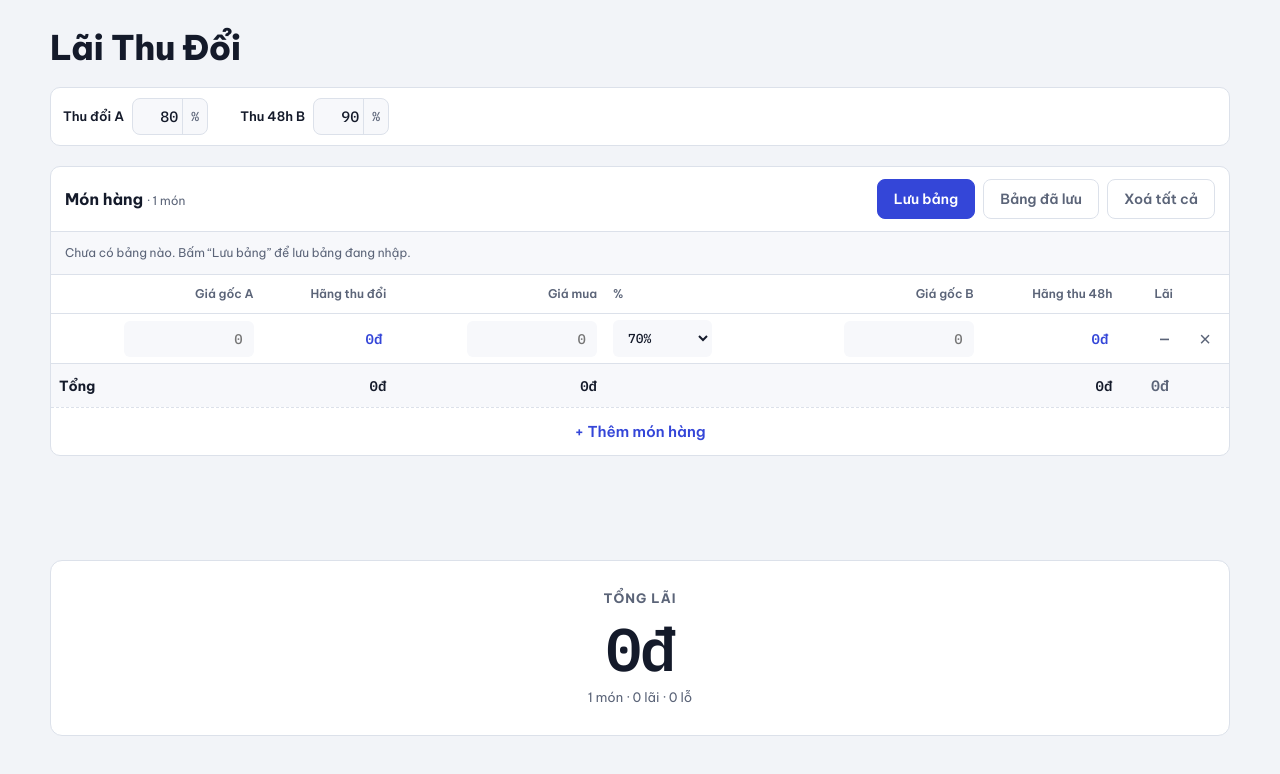
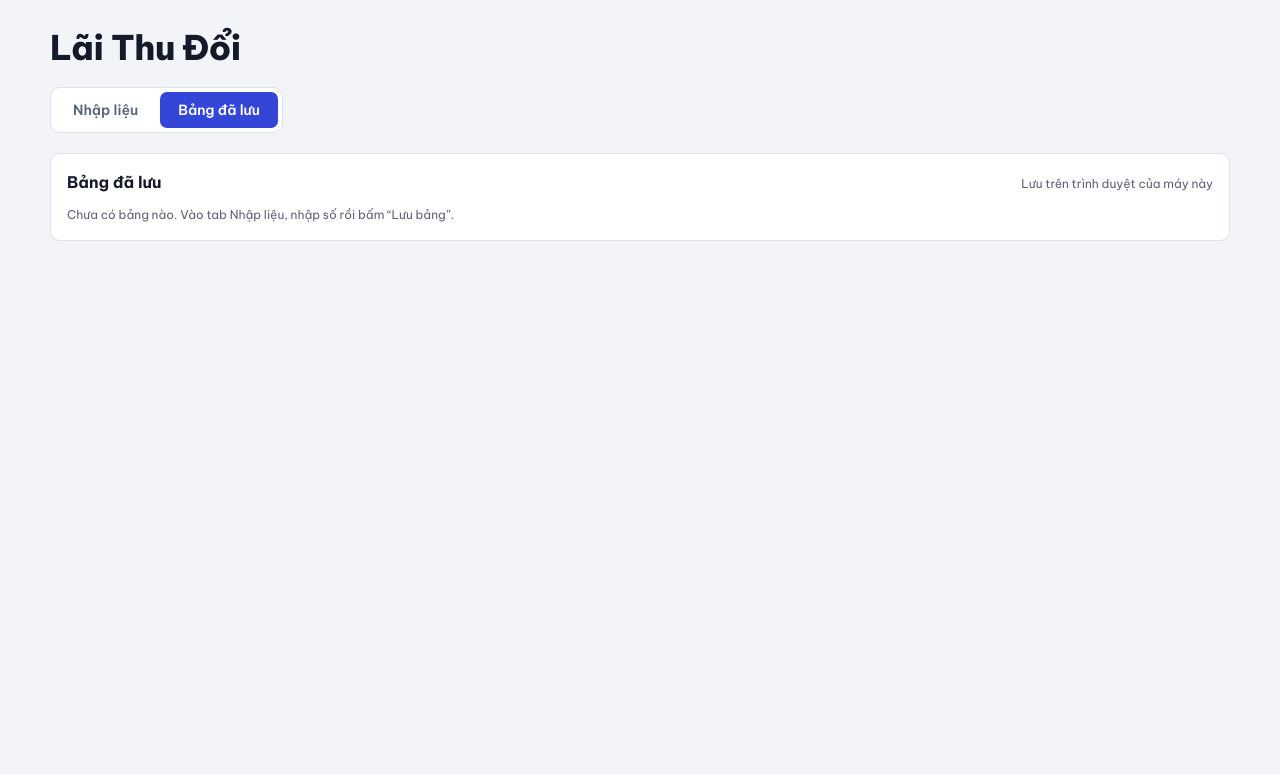
Before and after one commit to quangthaiuit1/lai-thu-doi, a plain HTML site: page index.html in a window 1280 px wide. Both pictures are taken after a click on the tab "Bảng đã lưu". Drawn offline with Linux system fonts and the light colour scheme.

Commit message:
Tách tab Nhập liệu và Bảng đã lưu, thêm dải báo bảng đang mở

```diff
--- a/index.html
+++ b/index.html
@@ -149,14 +149,29 @@ button:focus-visible { outline: 2px solid var(--accent); outline-offset: 2px; }
 .head-actions { display: flex; gap: 8px; flex-wrap: wrap; }
 .btn.sm { padding: 7px 12px; font-size: 13px; }
 .btn.armed:not(.ghost) { background: var(--loss); border-color: var(--loss); color: var(--surface); }
-.cur-name { font-size: 13px; font-weight: 500; color: var(--accent); }
+/* Tabs */
+.tabs { display: inline-flex; gap: 4px; padding: 4px; background: var(--surface); border: 1px solid var(--line); border-radius: 10px; max-width: 100%; justify-self: start; }
+.tab { border: 0; background: transparent; color: var(--muted); font: 600 14px var(--font-body); padding: 9px 18px; border-radius: 7px; cursor: pointer; white-space: nowrap; }
+.tab:hover { color: var(--ink); }
+.tab[aria-selected="true"] { background: var(--accent); color: var(--surface); }
+.tab .n { font-family: var(--font-num); font-weight: 500; opacity: .85; }
+.view { display: grid; gap: 20px; min-width: 0; }
+/* Banner when a saved table is open */
+.cur-banner { display: flex; flex-wrap: wrap; align-items: center; gap: 4px 10px; padding: 10px 14px; background: var(--accent-soft); color: var(--accent); font-size: 13px; border-bottom: 1px solid var(--line); }
+.cur-banner b { color: var(--ink); font-weight: 700; overflow-wrap: anywhere; }
+.cur-state { margin-left: auto; font-weight: 600; color: var(--gain); white-space: nowrap; }
+.cur-state.dirty { color: var(--loss); }
+/* Saved list view */
+.lib-view { background: var(--surface); border: 1px solid var(--line); border-radius: 10px; padding: 16px; display: grid; gap: 12px; }
+.lib-head { display: flex; justify-content: space-between; align-items: baseline; gap: 8px; flex-wrap: wrap; }
+.lib-list { display: grid; gap: 10px; }
 .panel { padding: 12px 14px; display: grid; gap: 8px; background: var(--surface-2); border-bottom: 1px solid var(--line); }
 .panel > label { font-size: 13px; font-weight: 600; }
 .panel-row { display: flex; gap: 8px; flex-wrap: wrap; align-items: stretch; }
 .panel-row .input { flex: 1 1 220px; background: var(--surface); }
 .panel-row .input input { font-family: var(--font-body); }
-.lib-item { display: flex; align-items: center; gap: 12px; padding: 10px 0; border-bottom: 1px solid var(--line); flex-wrap: wrap; }
-.lib-item:last-child { border-bottom: 0; }
+.lib-item { display: flex; align-items: center; gap: 12px; padding: 12px 14px; border: 1px solid var(--line); border-radius: 8px; background: var(--surface-2); flex-wrap: wrap; }
+.lib-item.current { border-color: var(--accent); }
 .lib-main { flex: 1 1 180px; min-width: 0; display: grid; }
 .lib-main b { font-weight: 600; overflow-wrap: anywhere; }
 .lib-main span { font-size: 12px; color: var(--muted); }
@@ -165,7 +180,7 @@ button:focus-visible { outline: 2px solid var(--accent); outline-offset: 2px; }
 .lib-profit.loss { color: var(--loss); }
 .lib-actions { display: flex; gap: 6px; }
 .tag-cur { font-size: 11px; font-weight: 700; color: var(--accent); background: var(--accent-soft); padding: 1px 6px; border-radius: 4px; margin-left: 6px; vertical-align: 1px; }
-.toast { margin: 0; padding: 8px 14px; font-size: 13px; color: var(--gain); background: var(--gain-soft); border-bottom: 1px solid var(--line); }
+.toast { position: fixed; z-index: 20; top: calc(env(safe-area-inset-top, 0px) + 12px); left: 50%; transform: translateX(-50%); max-width: calc(100% - 32px); margin: 0; padding: 10px 16px; font-size: 14px; font-weight: 600; color: var(--gain); background: var(--gain-soft); border-radius: 10px; box-shadow: var(--shadow); }
 .toast.err { color: var(--loss); background: var(--loss-soft); }
 
 @media (prefers-reduced-motion: no-preference) { tr.new td { animation: flash 1s ease-out; } }
@@ -179,6 +194,14 @@ button:focus-visible { outline: 2px solid var(--accent); outline-offset: 2px; }
     <h1>Lãi Thu Đổi</h1>
   </header>
 
+  <nav class="tabs" role="tablist" aria-label="Chế độ xem">
+    <button type="button" class="tab" role="tab" id="tabInput" aria-selected="true" aria-controls="viewInput">Nhập liệu</button>
+    <button type="button" class="tab" role="tab" id="tabLib" aria-selected="false" aria-controls="viewLib">Bảng đã lưu <span class="n" id="libCount"></span></button>
+  </nav>
+
+  <p class="toast" id="toast" role="status" hidden></p>
+
+  <div class="view" id="viewInput" role="tabpanel" aria-labelledby="tabInput">
   <section class="rates" aria-label="Tỉ lệ hãng thu, áp dụng cho tất cả món">
     <label class="rate" for="rateA"><span>Thu đổi A</span>
       <span class="input"><input id="rateA" inputmode="decimal" autocomplete="off" value="80" aria-label="Hãng thu đổi A, phần trăm giá gốc A"><span class="unit">%</span></span>
@@ -190,10 +213,9 @@ button:focus-visible { outline: 2px solid var(--accent); outline-offset: 2px; }
 
   <section class="sheet" aria-labelledby="h-list">
     <div class="sheet-head">
-      <h2 id="h-list">Món hàng <span class="hint" id="count"></span> <span class="cur-name" id="curName"></span></h2>
+      <h2 id="h-list">Món hàng <span class="hint" id="count"></span></h2>
       <div class="head-actions">
         <button type="button" class="btn" id="saveBtn">Lưu bảng</button>
-        <button type="button" class="btn ghost" id="libBtn">Bảng đã lưu <span id="libCount"></span></button>
         <button type="button" class="btn ghost" id="clearAll">Xoá tất cả</button>
       </div>
     </div>
@@ -207,10 +229,10 @@ button:focus-visible { outline: 2px solid var(--accent); outline-offset: 2px; }
       </div>
       <span class="hint" id="saveHint"></span>
     </div>
-    <div class="panel" id="libPanel" hidden>
-      <div id="libList"></div>
+    <div class="cur-banner" id="curBanner" hidden>
+      <span>Đang mở bảng đã lưu:</span> <b id="curName"></b>
+      <span class="cur-state" id="curState"></span>
     </div>
-    <p class="toast" id="toast" role="status" hidden></p>
     <p class="hint scroll-hint">Vuốt ngang bảng để xem đủ các cột.</p>
     <div class="table-wrap">
       <table>
@@ -253,6 +275,15 @@ button:focus-visible { outline: 2px solid var(--accent); outline-offset: 2px; }
     <span class="lbl">Tổng lãi</span>
     <span class="num" id="totalNum">—</span>
     <span class="sub" id="totalSub"></span>
+  </section>
+  </div>
+
+  <section class="view lib-view" id="viewLib" role="tabpanel" aria-labelledby="tabLib" hidden>
+    <div class="lib-head">
+      <h2>Bảng đã lưu</h2>
+      <span class="hint">Lưu trên trình duyệt của máy này</span>
+    </div>
+    <div class="lib-list" id="libList"></div>
   </section>
 </div>
 
@@ -465,11 +496,25 @@ button:focus-visible { outline: 2px solid var(--accent); outline-offset: 2px; }
     clearTimeout(toastT); toastT = setTimeout(() => { t.hidden = true; }, 2600);
   }
   function updateCur() {
-    $('curName').textContent = state.savedName ? '· ' + state.savedName + (state.dirty ? ' (chưa lưu thay đổi)' : '') : '';
+    $('curBanner').hidden = !state.savedName;
+    $('curName').textContent = state.savedName || '';
+    $('curState').textContent = state.dirty ? 'Chưa lưu thay đổi' : 'Đã lưu';
+    $('curState').classList.toggle('dirty', !!state.dirty);
     const n = readLib().length;
     $('libCount').textContent = n ? '(' + n + ')' : '';
   }
-  function closePanels() { $('savePanel').hidden = true; $('libPanel').hidden = true; }
+  function closePanels() { $('savePanel').hidden = true; }
+  function showView(v) {
+    const lib = v === 'lib';
+    $('viewInput').hidden = lib; $('viewLib').hidden = !lib;
+    $('tabInput').setAttribute('aria-selected', String(!lib));
+    $('tabLib').setAttribute('aria-selected', String(lib));
+    closePanels();
+    if (lib) renderLib();
+    window.scrollTo(0, 0);
+  }
+  $('tabInput').addEventListener('click', () => showView('input'));
+  $('tabLib').addEventListener('click', () => showView('lib'));
   // Bấm 2 lần để xác nhận (trình duyệt không cần hộp thoại)
   function confirmClick(btn, msg) {
     if (btn.dataset.armed) return true;
@@ -511,19 +556,15 @@ button:focus-visible { outline: 2px solid var(--accent); outline-offset: 2px; }
     const list = readLib().sort((a, b) => b.savedAt - a.savedAt);
     $('libList').innerHTML = list.length ? list.map((x) => {
       const p = tableProfit(x.data), cls = p > 0 ? 'gain' : p < 0 ? 'loss' : '';
-      return '<div class="lib-item" data-lib="' + esc(x.id) + '">' +
+      return '<div class="lib-item' + (x.id === state.savedId ? ' current' : '') + '" data-lib="' + esc(x.id) + '">' +
         '<div class="lib-main"><b>' + esc(x.name) + (x.id === state.savedId ? '<span class="tag-cur">Đang mở</span>' : '') + '</b>' +
         '<span>' + fmtTime(x.savedAt) + ' · ' + x.data.items.length + ' món</span></div>' +
         '<span class="lib-profit ' + cls + '">' + signed(p) + '</span>' +
         '<div class="lib-actions"><button type="button" class="btn sm" data-act="open">Mở</button>' +
         '<button type="button" class="btn ghost sm" data-act="del">Xoá</button></div>' +
       '</div>';
-    }).join('') : '<p class="hint" style="margin:0">Chưa có bảng nào. Bấm “Lưu bảng” để lưu bảng đang nhập.</p>';
+    }).join('') : '<p class="hint" style="margin:0">Chưa có bảng nào. Vào tab Nhập liệu, nhập số rồi bấm “Lưu bảng”.</p>';
   }
-  $('libBtn').addEventListener('click', () => {
-    const p = $('libPanel'); const open = p.hidden; closePanels(); if (!open) return;
-    renderLib(); p.hidden = false;
-  });
 
   $('libList').addEventListener('click', (e) => {
     const btn = e.target.closest('button[data-act]'); if (!btn) return;
@@ -541,7 +582,7 @@ button:focus-visible { outline: 2px solid var(--accent); outline-offset: 2px; }
     const d = JSON.parse(JSON.stringify(entry.data));
     state = { rateA: d.rateA, rateB: d.rateB, items: d.items.length ? d.items : blank().items, savedId: entry.id, savedName: entry.name, dirty: false };
     $('rateA').value = String(state.rateA); $('rateB').value = String(state.rateB);
-    persist(); updateCur(); closePanels(); render();
+    persist(); updateCur(); render(); showView('input');
     toast('Đã mở “' + entry.name + '”.');
   });
 
```
